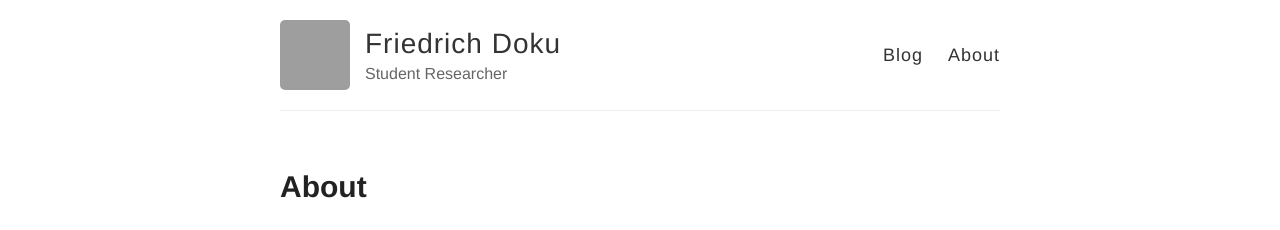
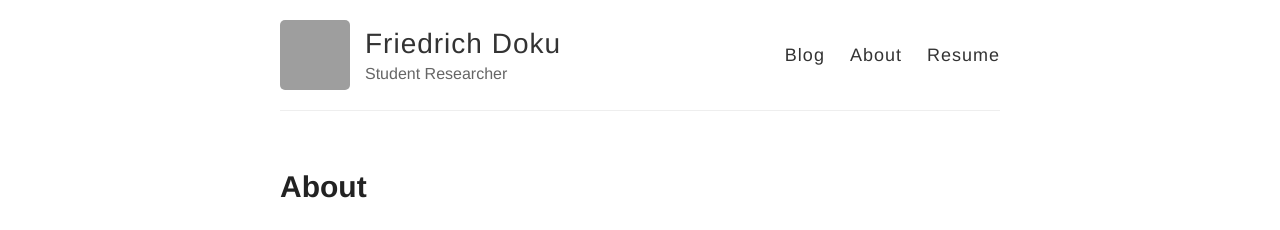
Before and after one commit to friedrich12/friedrich12.github.io, a Jekyll site: the page built from about.md, in a window 1280 px wide. Shown: the top 230 px of the page. Built offline with Jekyll 4.4.1, drawn with Linux system fonts in a browser that asks for light colours; grey boxes are pictures that could not be loaded.

Commit message:
Added Resume

```diff
--- a/_layouts/default.html
+++ b/_layouts/default.html
@@ -30,6 +30,7 @@
           <nav>
             <a href="{{ site.baseurl }}/">Blog</a>
             <a href="{{ site.baseurl }}/about">About</a>
+            <a href="/resume.pdf">Resume</a>
           </nav>
         </header>
       </div>
```
Also changed, not shown: 2 other files.
